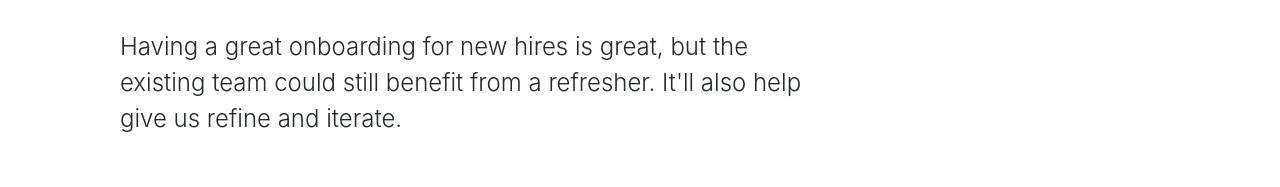
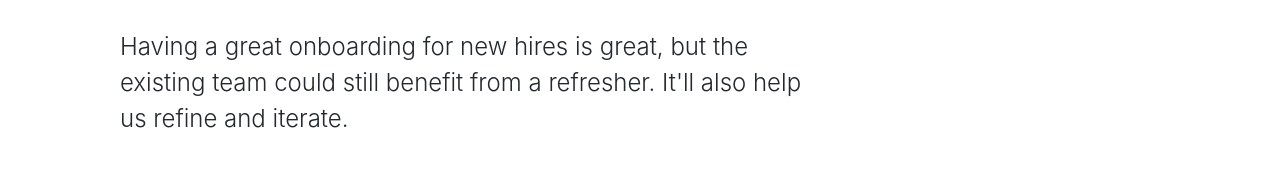
Before and after one commit to matthewferry/matthewferry.github.io, a website: page onboarding-presentation/11a/index.html in a window 1280 px wide. Shown: the part 238-425 px from the top of the page. Drawn offline with Linux system fonts and the light colour scheme.

Commit message:
Fix typo in preso

```diff
--- a/onboarding-presentation/11a/index.html
+++ b/onboarding-presentation/11a/index.html
@@ -21,7 +21,7 @@
 
       <p class="f2-light col-12 col-md-8">
   Having a great onboarding for new hires is great, but the existing team could
-  still benefit from a refresher. It'll also help give us refine and iterate.
+  still benefit from a refresher. It'll also help us refine and iterate.
 </p>
 
 
```
